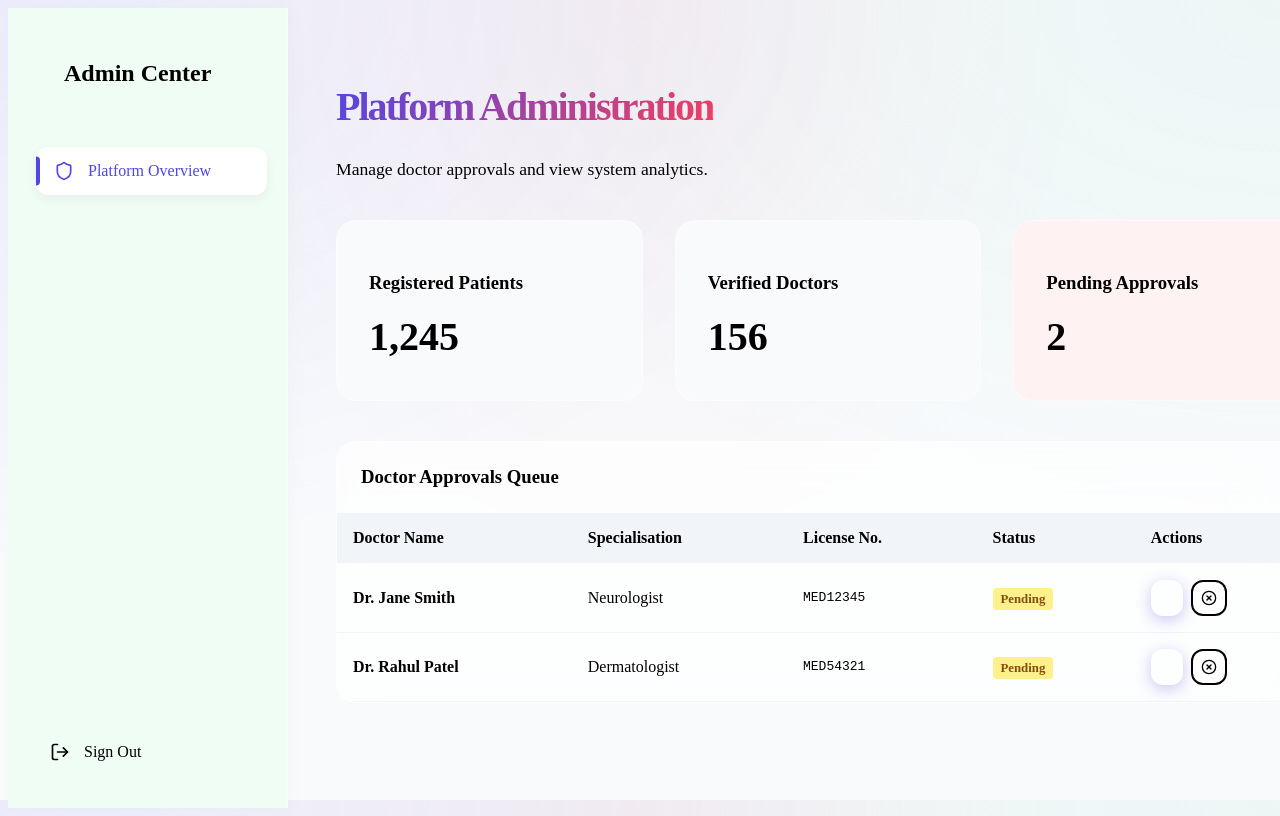
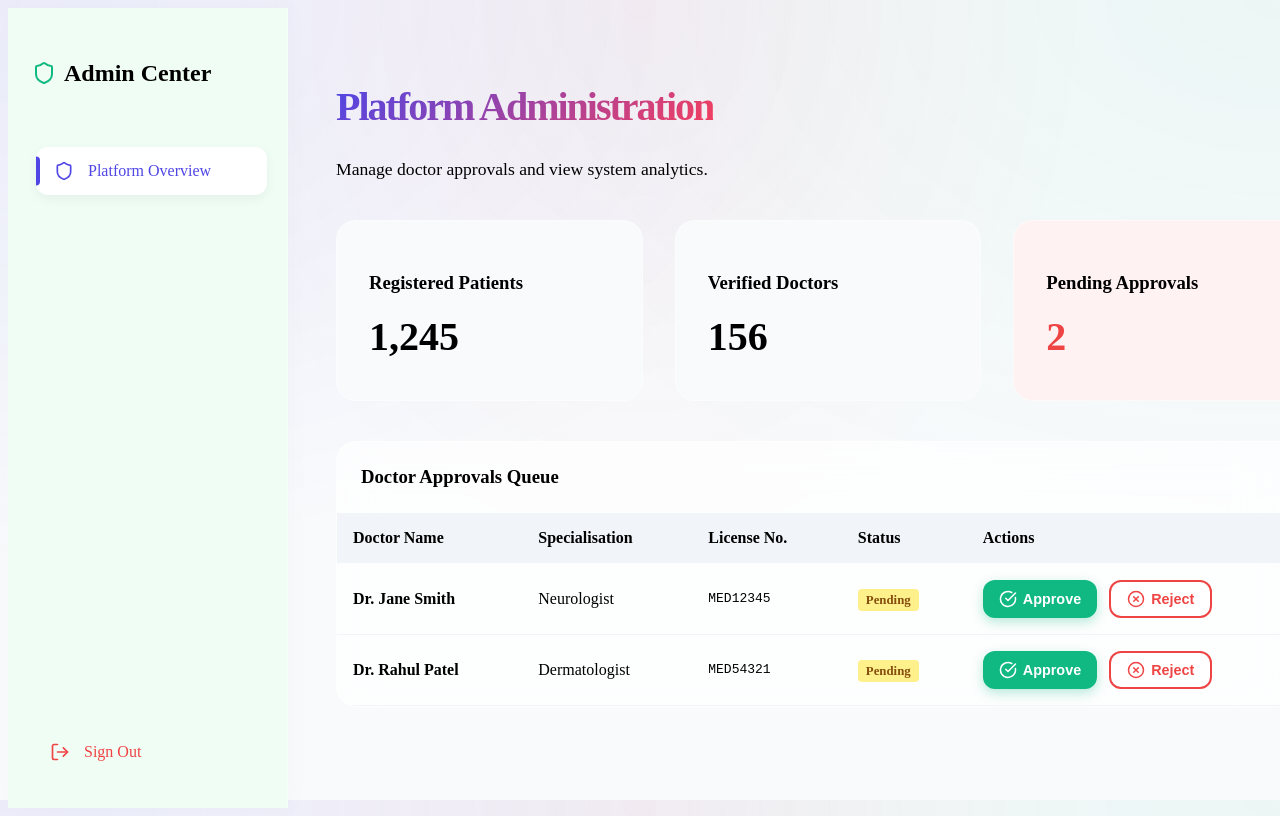
Before and after one commit to ARUNKARTHICKEYAN2006/careconnect_final, a React app in the folder frontend/: page /admin in a window 1280 px wide. Shown: the top 816 px of the page. Built offline with nearby package versions, Linux system fonts and the light colour scheme; no server answers; the HTML template or start-up script is replaced by a standard one.

Commit message:
fix: restore missing success tick in Admin Dashboard

```diff
--- a/frontend/src/index.css
+++ b/frontend/src/index.css
@@ -6,7 +6,10 @@
   --primary-glow: rgba(79, 70, 229, 0.4);
   --secondary: #f43f5e;
   --accent: #10b981;
+  --success: #10b981;
   --bg-dark: #0f172a;
+  --danger: #ef4444;
+  --danger-glow: rgba(239, 68, 68, 0.2);
 
   --glass-bg: rgba(255, 255, 255, 0.7);
   --glass-border: rgba(255, 255, 255, 0.4);
--- a/frontend/src/pages/admin/AdminDashboard.jsx
+++ b/frontend/src/pages/admin/AdminDashboard.jsx
@@ -60,12 +60,35 @@ const AdminDashboard = () => {
                 </td>
                 <td style={{ padding: '16px', borderBottom: '1px solid #f1f5f9' }}>
                   {doc.status === 'Pending' && (
-                    <div style={{ display: 'flex', gap: '8px' }}>
-                      <button className="btn-primary" style={{ padding: '8px', display: 'flex', alignItems: 'center', background: 'var(--success)' }} onClick={() => approveDoctor(doc.id)}>
-                        <CheckCircle size={16} />
+                    <div style={{ display: 'flex', gap: '12px' }}>
+                      <button
+                        className="btn-primary"
+                        style={{
+                          padding: '8px 16px',
+                          display: 'flex',
+                          alignItems: 'center',
+                          gap: '6px',
+                          background: 'var(--success)',
+                          boxShadow: '0 4px 12px rgba(16, 185, 129, 0.3)'
+                        }}
+                        onClick={() => approveDoctor(doc.id)}
+                      >
+                        <CheckCircle size={18} />
+                        <span style={{ fontSize: '0.9rem' }}>Approve</span>
                       </button>
-                      <button className="btn-secondary" style={{ padding: '8px', display: 'flex', alignItems: 'center', color: 'var(--danger)', borderColor: 'var(--danger)' }}>
-                        <XCircle size={16} />
+                      <button
+                        className="btn-secondary"
+                        style={{
+                          padding: '8px 16px',
+                          display: 'flex',
+                          alignItems: 'center',
+                          gap: '6px',
+                          color: 'var(--danger)',
+                          borderColor: 'var(--danger)'
+                        }}
+                      >
+                        <XCircle size={18} />
+                        <span style={{ fontSize: '0.9rem' }}>Reject</span>
                       </button>
                     </div>
                   )}
```
